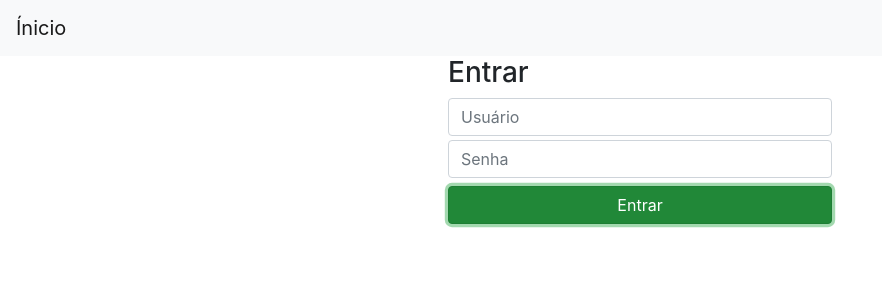
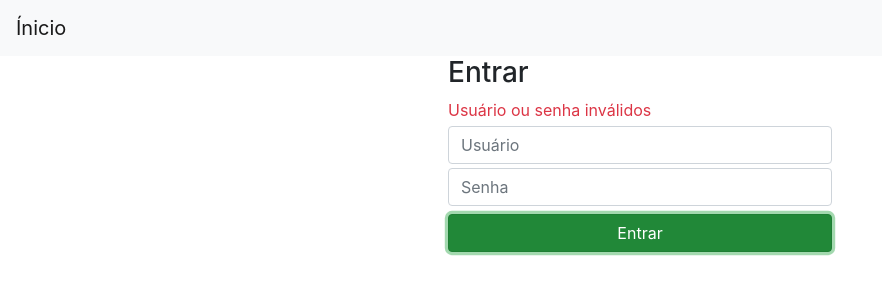
Before and after one commit to Pauloo27/shop, a Next.js app in the folder frontend/: page /login in a window 1280 px wide. Both pictures are taken after a click on the button "Entrar". Shown: the top 300 px of the page, without its empty margins (0-882 px from the left). Built offline with nearby package versions, Linux system fonts and the light colour scheme; no server answers.

Commit message:
Add axios and simple API setup

```diff
--- a/frontend/package.json
+++ b/frontend/package.json
@@ -8,6 +8,7 @@
     "start": "next start"
   },
   "dependencies": {
+    "axios": "^0.21.1",
     "classnames": "^2.2.6",
     "next": "10.0.5",
     "react": "17.0.1",
--- a/frontend/pages/login.js
+++ b/frontend/pages/login.js
@@ -1,23 +1,56 @@
+import { useState, useRef, useCallback } from "react";
+import API from "../services/API";
 import General from "../styles/General.module.css";
 
 export default function Login() {
+  const usernameRef = useRef(null);
+  const passwordRef = useRef(null);
+  const [loginStatus, setLoginStatus] = useState(undefined);
+
+  const showLoginStatus = useCallback(() => {
+    if (loginStatus === undefined) return null;
+    return (
+      <span className={`text-${loginStatus.type}`}>{loginStatus.msg}</span>
+    );
+  }, [loginStatus]);
+
+  const doLogin = useCallback(() => {
+    API.post("/login/", {
+      name: usernameRef.current.value,
+      password: passwordRef.current.value,
+    })
+      .then((res) => {
+        setLoginStatus({ type: "success", msg: "Logado!" });
+        localStorage.setItem("jwt", res.data.jwt);
+      })
+      .catch((err) => {
+        console.log(err);
+        setLoginStatus({ type: "danger", msg: "Usuário ou senha inválidos" });
+      });
+  }, [setLoginStatus]);
+
   return (
     <div className={General.content_container}>
       <h3>Entrar</h3>
+      {showLoginStatus()}
       <div className="">
         <input
+          ref={usernameRef}
           type="text"
           autoComplete="off"
           className="form-control mt-1"
           placeholder="Usuário"
         />
         <input
+          ref={passwordRef}
           type="password"
           autoComplete="off"
           className="form-control mt-1"
           placeholder="Senha"
         />
-        <button className="btn btn-success mt-2 w-100">Entrar</button>
+        <button className="btn btn-success mt-2 w-100" onClick={doLogin}>
+          Entrar
+        </button>
       </div>
     </div>
   );
--- /dev/null
+++ b/frontend/services/API.js
@@ -0,0 +1,16 @@
+import axios from "axios";
+
+export const ENDPOINT = "http://localhost:3030/v1/";
+
+const API = axios.create({
+  baseURL: ENDPOINT,
+  timeout: 3000,
+});
+
+API.interceptors.request.use(config => {
+  const jwt = localStorage.getItem("jwt");
+  if (jwt !== null) config.headers["Authorization"] = `Bearer ${jwt}`;
+  return config;
+});
+
+export default API;
```
Also changed, not shown: 1 other file (tests, documents, lock files or other folders).
